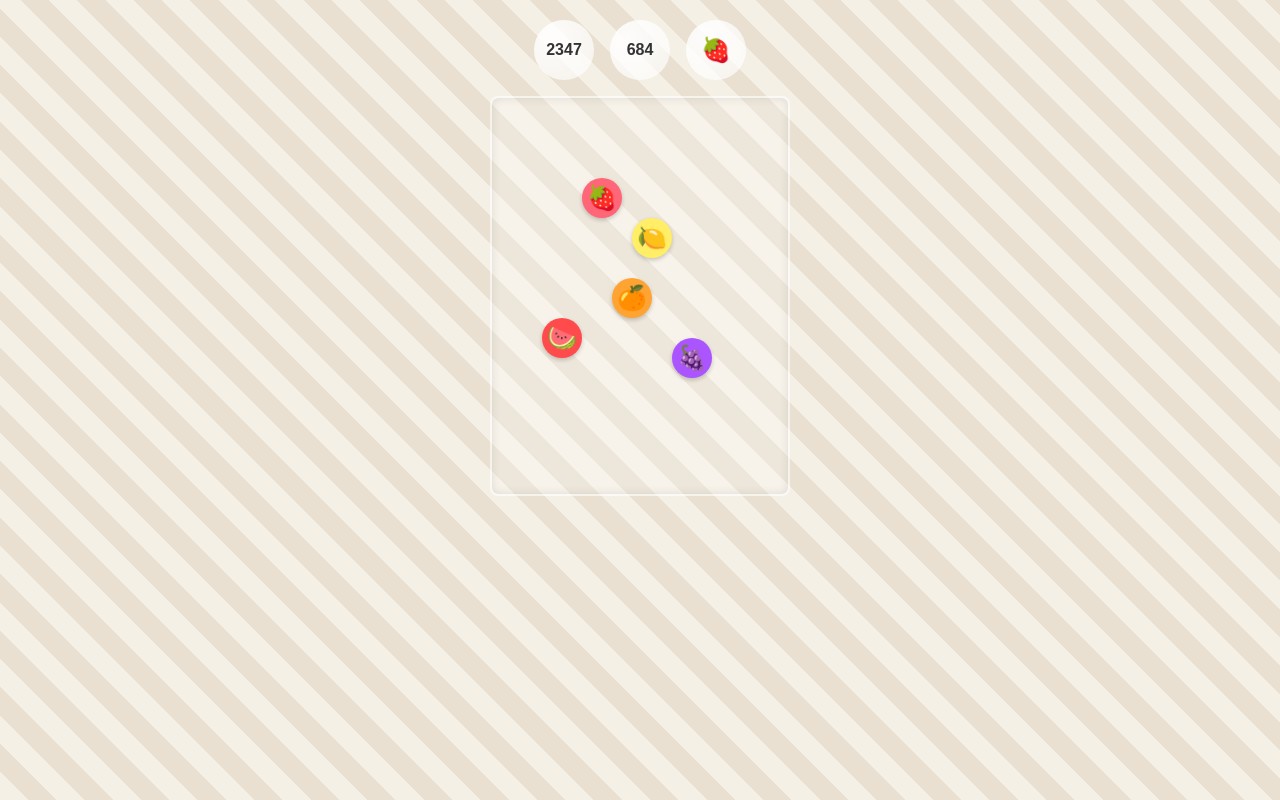
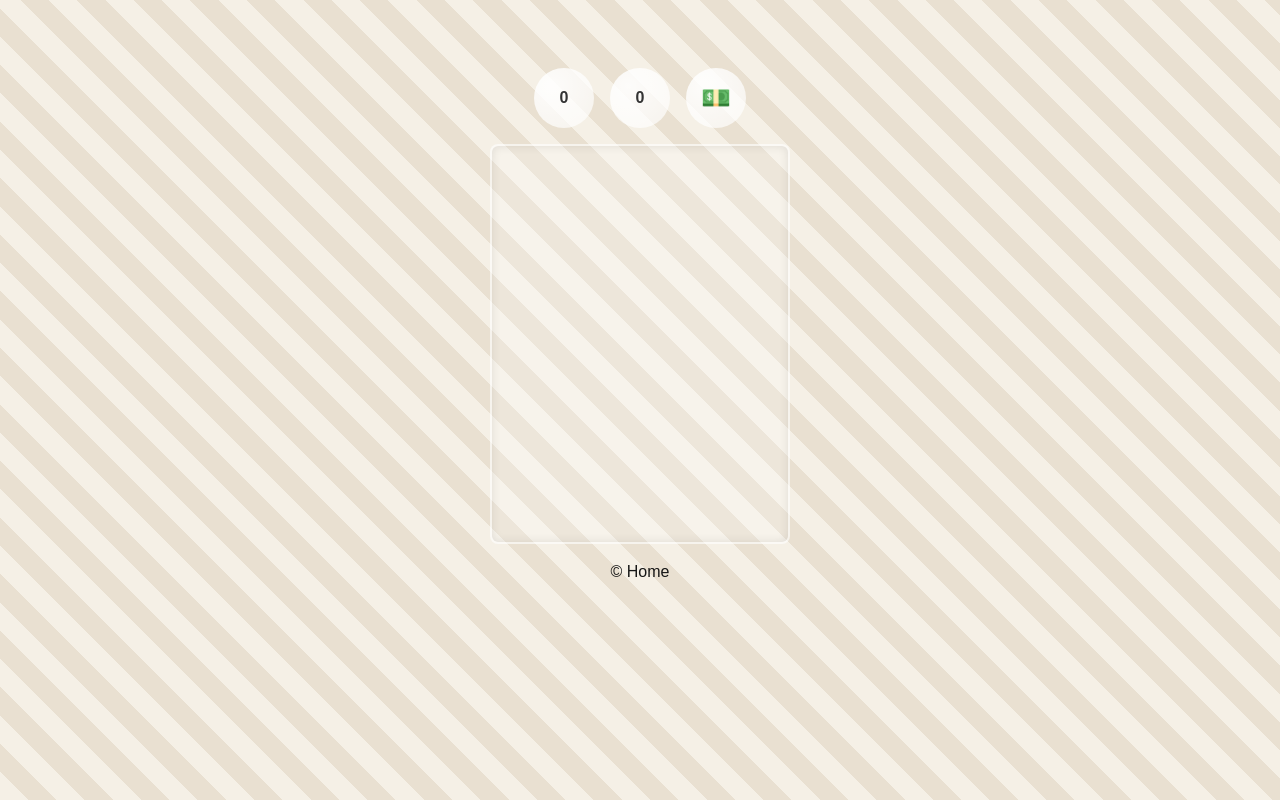
Before and after one commit to rmanzoku/samples, a Next.js app in the folder next-app/: page /games/suika in a window 1280 px wide. Built offline with nearby package versions, Linux system fonts and the light colour scheme.

Commit message:
Restore playable Suika game with new design

```diff
--- a/next-app/app/games/suika/design.css
+++ b/next-app/app/games/suika/design.css
@@ -1,4 +1,4 @@
-.suika-page {
+.suika-game {
     margin: 0;
     font-family: sans-serif;
     background-color: #f5f0e6;
@@ -9,21 +9,21 @@
     height: 100vh;
 }
 
-.suika-page .game-wrapper {
+.suika-game .game-wrapper {
     width: 320px;
     height: 600px;
     margin-top: 20px;
     position: relative;
 }
 
-.suika-page .scoreboard {
+.suika-game .scoreboard {
     display: flex;
     justify-content: center;
     gap: 16px;
     margin-bottom: 16px;
 }
 
-.suika-page .bubble {
+.suika-game .bubble {
     width: 60px;
     height: 60px;
     border-radius: 50%;
@@ -35,12 +35,11 @@
     font-weight: bold;
 }
 
-.suika-page .bubble--next .icon::before {
-    content: "\1F353";
+.suika-game .bubble--next .icon {
     font-size: 24px;
 }
 
-.suika-page .glass-box {
+.suika-game .glass-box {
     width: 300px;
     height: 400px;
     margin: 0 auto;
@@ -51,7 +50,7 @@
     position: relative;
 }
 
-.suika-page .fruit {
+.suika-game .fruit {
     width: 40px;
     height: 40px;
     border-radius: 50%;
@@ -64,14 +63,14 @@
     box-shadow: 0 2px 4px rgba(0,0,0,0.2);
 }
 
-.suika-page .fruit--watermelon { background-color: #FF4B4B; }
-.suika-page .fruit--strawberry { background-color: #FF6677; }
-.suika-page .fruit--orange { background-color: #FFA433; }
-.suika-page .fruit--grape { background-color: #AA55FF; }
-.suika-page .fruit--lemon { background-color: #FFEE66; color: #333; }
+.suika-game .fruit--watermelon { background-color: #FF4B4B; }
+.suika-game .fruit--strawberry { background-color: #FF6677; }
+.suika-game .fruit--orange { background-color: #FFA433; }
+.suika-game .fruit--grape { background-color: #AA55FF; }
+.suika-game .fruit--lemon { background-color: #FFEE66; color: #333; }
 
-.suika-page .fruit--watermelon::before { content: "\1F349"; }
-.suika-page .fruit--strawberry::before { content: "\1F353"; }
-.suika-page .fruit--orange::before { content: "\1F34A"; }
-.suika-page .fruit--grape::before { content: "\1F347"; }
-.suika-page .fruit--lemon::before { content: "\1F34B"; }
+.suika-game .fruit--watermelon::before { content: "\1F349"; }
+.suika-game .fruit--strawberry::before { content: "\1F353"; }
+.suika-game .fruit--orange::before { content: "\1F34A"; }
+.suika-game .fruit--grape::before { content: "\1F347"; }
+.suika-game .fruit--lemon::before { content: "\1F34B"; }
--- a/next-app/app/games/suika/page.tsx
+++ b/next-app/app/games/suika/page.tsx
@@ -1,39 +1,10 @@
+"use client";
+export const dynamic = "force-dynamic";
+import dynamicFn from "next/dynamic";
 import "./design.css";
 
-export default function SuikaDesignPage() {
-  return (
-    <div className="suika-page">
-      <div className="game-wrapper">
-        <div className="scoreboard">
-          <div className="bubble bubble--best">2347</div>
-          <div className="bubble bubble--score">684</div>
-          <div className="bubble bubble--next">
-            <span className="icon" />
-          </div>
-        </div>
-        <div className="glass-box">
-          <div
-            className="fruit fruit--watermelon"
-            style={{ left: "50px", top: "220px" }}
-          />
-          <div
-            className="fruit fruit--orange"
-            style={{ left: "120px", top: "180px", zIndex: 2 }}
-          />
-          <div
-            className="fruit fruit--grape"
-            style={{ left: "180px", top: "240px", zIndex: 3 }}
-          />
-          <div
-            className="fruit fruit--lemon"
-            style={{ left: "140px", top: "120px" }}
-          />
-          <div
-            className="fruit fruit--strawberry"
-            style={{ left: "90px", top: "80px", zIndex: 4 }}
-          />
-        </div>
-      </div>
-    </div>
-  );
+const Game = dynamicFn(() => import("@/components/Game"), { ssr: false });
+
+export default function GamePage() {
+  return <Game />;
 }
--- a/next-app/components/Game.tsx
+++ b/next-app/components/Game.tsx
@@ -4,17 +4,20 @@
 import { createEmojiPhysics, TIERS, type PhysicsHandle } from "./EmojiPhysics";
 import "../styles/game.css";
 
+const BEST_KEY = "suika-best";
+
 export default function Game() {
   const boardRef = useRef<HTMLDivElement>(null);
   const physics = useRef<PhysicsHandle | null>(null);
   const [score, setScore] = useState(0);
-  const [progress, setProgress] = useState(0);
+  const [best, setBest] = useState(0);
   const [over, setOver] = useState(false);
   const [nextTier, setNextTier] = useState(0);
 
   // daily seed rng
   const rng = useRef<() => number>(() => 0);
   useEffect(() => {
+    setBest(Number(localStorage.getItem(BEST_KEY) || 0));
     let seed = Number(new Date().toISOString().slice(0, 10).replace(/-/g, ""));
     const rand = () => {
       seed = (seed * 9301 + 49297) % 233280;
@@ -23,6 +26,17 @@
     rng.current = rand;
     setNextTier(Math.floor(rand() * 8));
   }, []);
+
+  // update best score when game over
+  useEffect(() => {
+    if (over) {
+      setBest((b) => {
+        const next = Math.max(b, score);
+        localStorage.setItem(BEST_KEY, String(next));
+        return next;
+      });
+    }
+  }, [over, score]);
 
   useEffect(() => {
     if (!boardRef.current) return;
@@ -46,7 +60,6 @@
     const step = () => {
       if (physics.current) {
         physics.current.update();
-        setProgress(physics.current.getHeight());
       }
       id = requestAnimationFrame(step);
     };
@@ -83,20 +96,18 @@
   };
 
   return (
+    <div className="suika-game">
       <div className="game-wrapper">
-      <header className="header">
-        <span>🏅 {score}</span>
-        <span className="next">{TIERS[nextTier]}</span>
-        <div className="progress">
-          <div
-            className="progress-inner"
-            style={{ width: `${Math.min(progress * 100, 100)}%` }}
-          />
+        <div className="scoreboard">
+          <div className="bubble bubble--best">{best}</div>
+          <div className="bubble bubble--score">{score}</div>
+          <div className="bubble bubble--next">
+            <span className="icon">{TIERS[nextTier]}</span>
           </div>
-      </header>
+        </div>
         <div
           ref={boardRef}
-        className="board"
+          className="board glass-box"
           onPointerDown={(e) => {
             const rect = e.currentTarget.getBoundingClientRect();
             drop(e.clientX - rect.left);
@@ -116,5 +127,6 @@
           © <Link href="/">Home</Link>
         </footer>
       </div>
+    </div>
   );
 }
```
Lines whose indentation alone changed are shown as unchanged.
